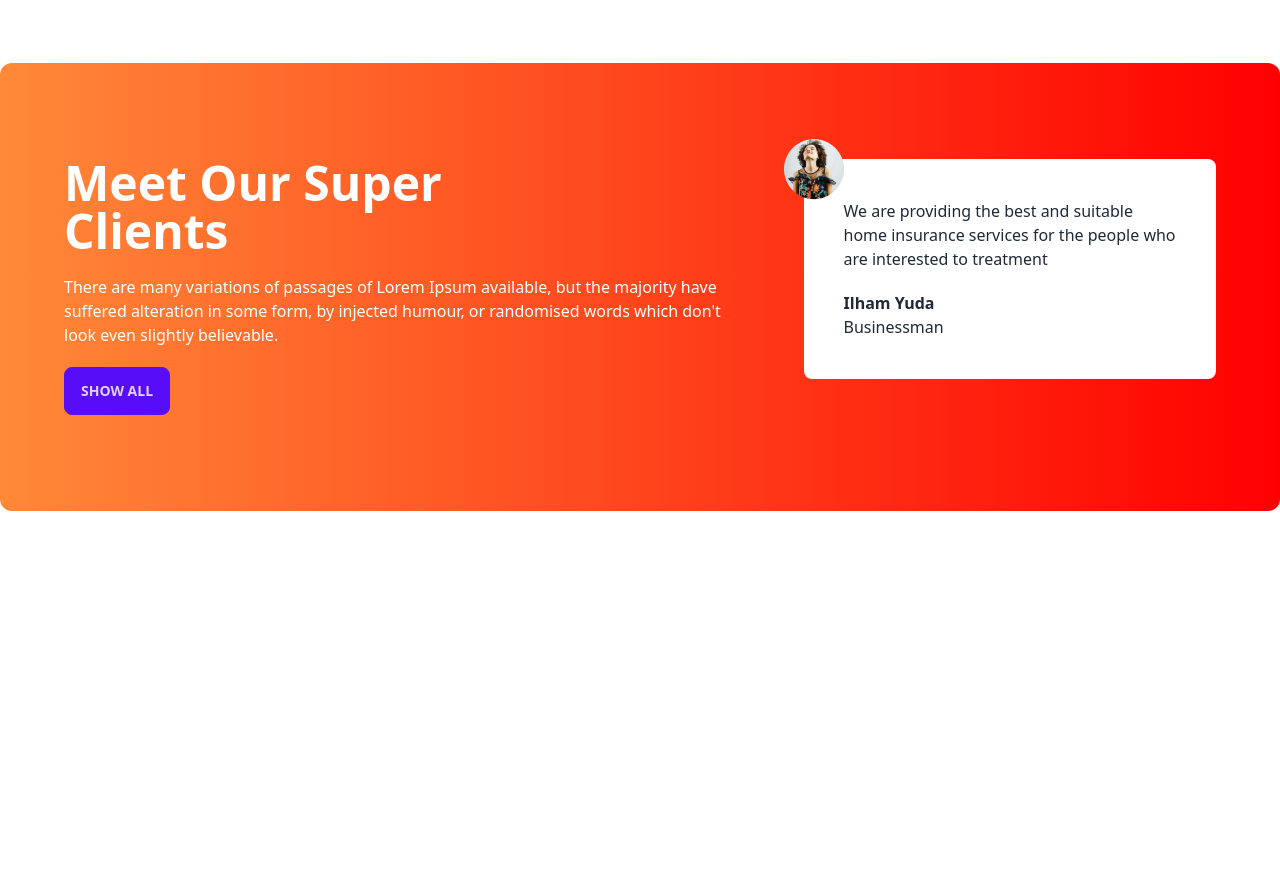
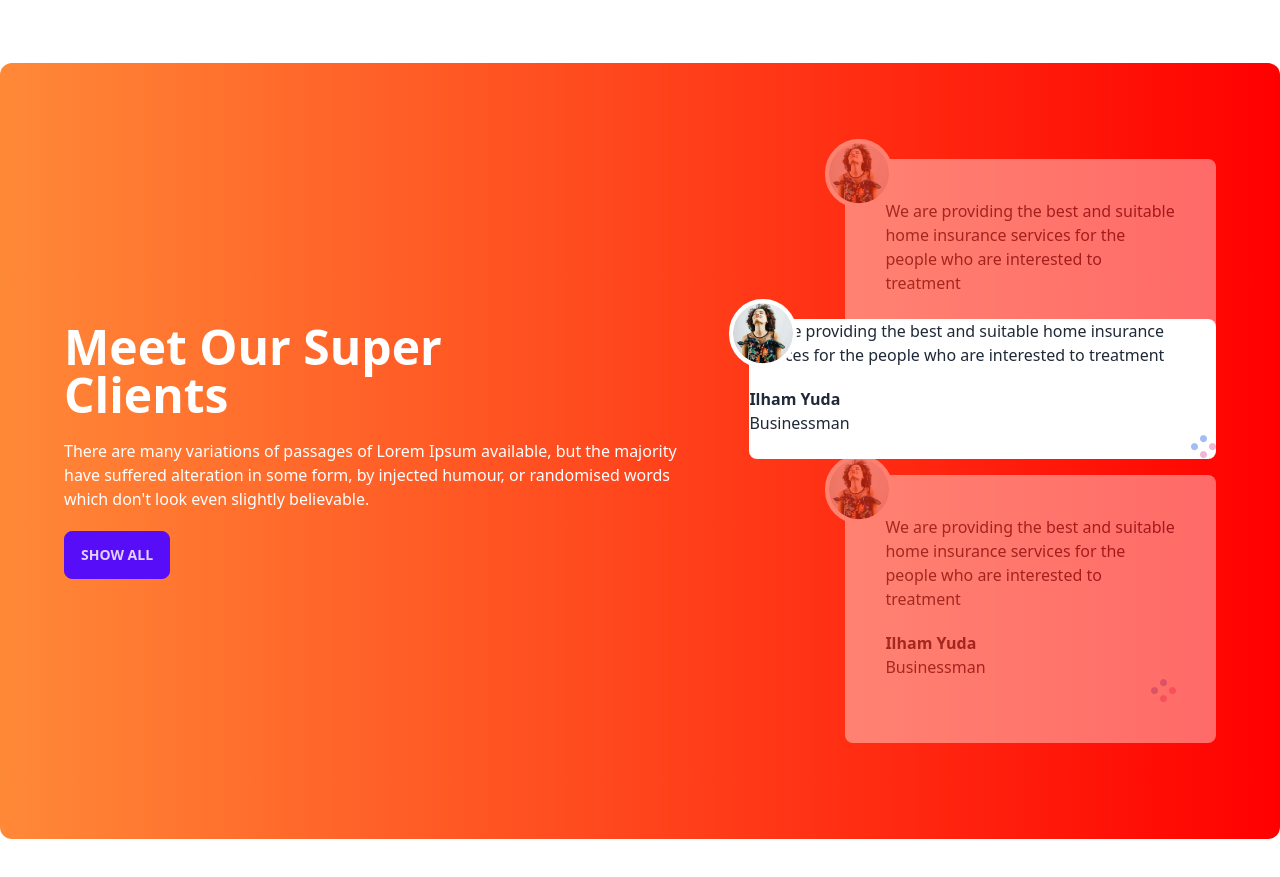
Before and after one commit to mahfuzul84/tea-house-repo, a plain HTML site: page index.html in a window 1280 px wide. Shown: the part 1760-2637 px from the top of the page. Before the commit the page ends 2367 px from the top, so only its background shows below. Drawn offline with nearby package versions, Linux system fonts and the light colour scheme.

Commit message:
super client section styles added

```diff
--- a/index.html
+++ b/index.html
@@ -129,6 +129,7 @@
         </section>
         <!-- super client section -->
         <section class="my-24 flex flex-col lg:flex-row gap-12 rounded-xl bg-gradient-to-r from-[#FF8938] to-[#F00] px-16 py-24">
+          <div class="flex pr-28 items-center">
             <div class="space-y-5">
               <h2 class="text-5xl font-extrabold text-white">Meet Our Super <br>
                 Clients</h2>
@@ -137,13 +138,38 @@
                 </p>
                 <button class="btn btn-primary">Show All</button>
             </div>
-          <div>
-            <!-- review -->
-            <div class=" relative p-10 rounded-lg bg-white">
-              <img class="absolute -top-5 -left-5" src="images/client.png" alt="">
+          </div>
+          <!-- review container -->
+          <div class="relative">
+            <!-- next review -->
+            <div class=" relative z-10 mb-12 opacity-40 p-10 rounded-lg bg-white">
+              <img class="absolute -top-5 -left-5 border-4 border-white rounded-full bg-white" src="images/client.png" alt="">
               <p>We are providing the best and suitable home insurance services for the people who are interested to treatment</p>
               <h4 class="font-bold mt-5">Ilham Yuda</h4>
               <p class="font-medium">Businessman</p>
+              <div class="flex justify-end">
+                <img src="images/circles.png" alt="">
+              </div>
+            </div>
+            <!-- curent review -->
+            <div class=" absolute z-20 top-40 -left-24 lg:w-[430px]p-10 rounded-lg bg-white">
+              <img class="absolute -top-5 -left-5 border-4 border-white rounded-full bg-white" src="images/client.png" alt="">
+              <p>We are providing the best and suitable home insurance services for the people who are interested to treatment</p>
+              <h4 class="font-bold mt-5">Ilham Yuda</h4>
+              <p class="font-medium">Businessman</p>
+              <div class="flex justify-end">
+                <img src="images/circles.png" alt="">
+              </div>
+            </div>
+            <!-- previous review -->
+            <div class=" relative z-10 opacity-40 p-10 rounded-lg bg-white">
+              <img class="absolute -top-5 -left-5 border-4 border-white rounded-full bg-white" src="images/client.png" alt="">
+              <p>We are providing the best and suitable home insurance services for the people who are interested to treatment</p>
+              <h4 class="font-bold mt-5">Ilham Yuda</h4>
+              <p class="font-medium">Businessman</p>
+              <div class="flex justify-end">
+                <img src="images/circles.png" alt="">
+              </div>
             </div>
           </div>
         </section>
```
Lines whose indentation alone changed are shown as unchanged.
